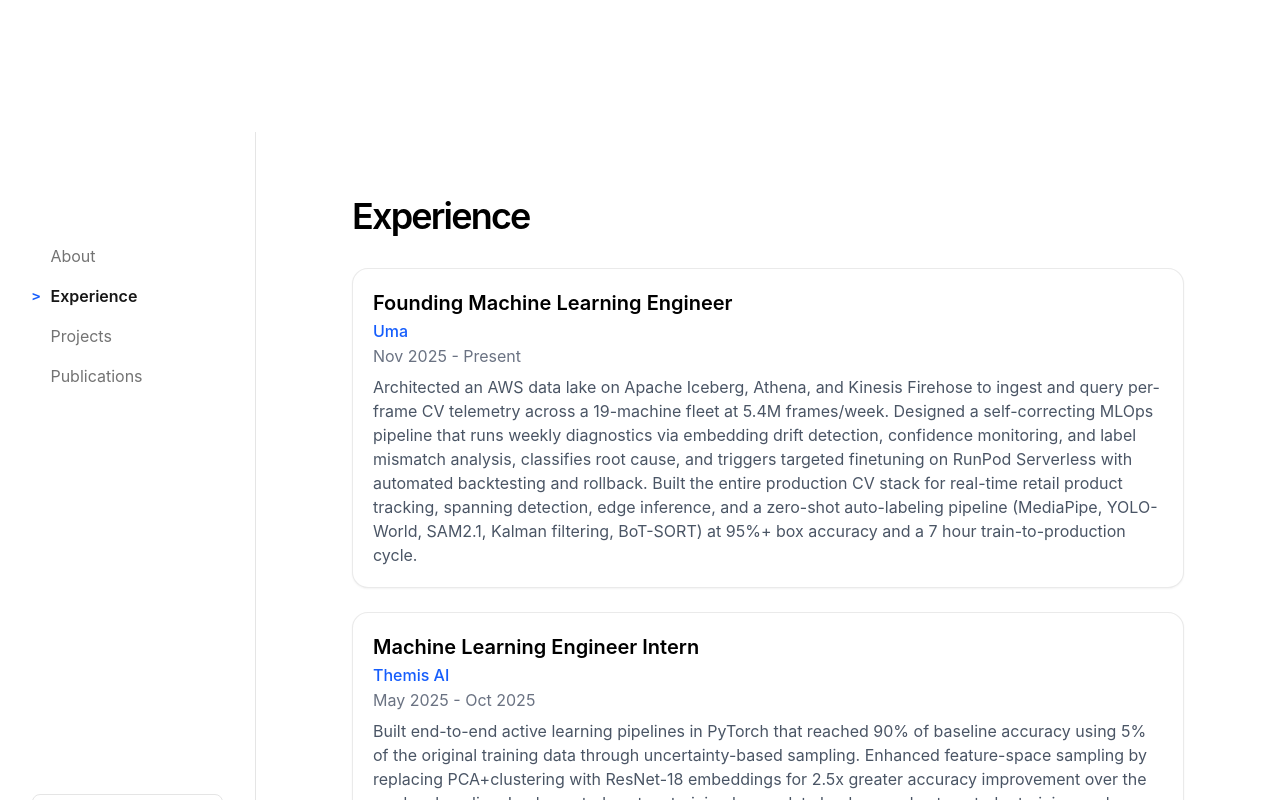
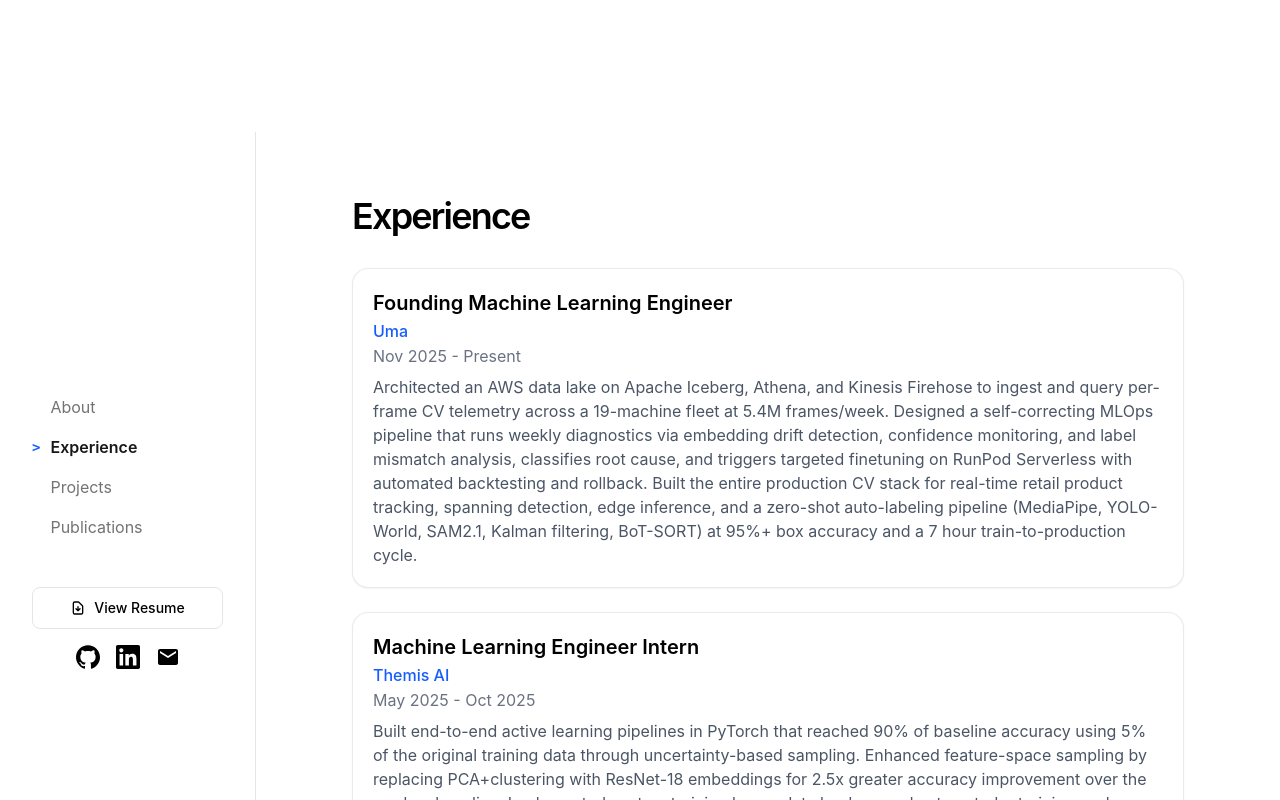
Before and after one commit to matthxie/portfolio-website, a Next.js app: page / in a window 1280 px wide. Shown: the part 700-1500 px from the top of the page. Built offline with nearby package versions, Linux system fonts and the light colour scheme.

Commit message:
make side panel components closer to vertical center

```diff
--- a/app/components/SidePanel.tsx
+++ b/app/components/SidePanel.tsx
@@ -8,7 +8,7 @@ export default function SidePanel() {
     const activeSection = useActiveSection(sections)
 
     return (
-        <aside className="hidden lg:flex w-64 shrink-0 sticky top-0 h-screen flex-col justify-between pt-28 pb-14 px-8 border-r border-neutral-200 dark:border-neutral-800 bg-white dark:bg-black">
+        <aside className="hidden lg:flex w-64 shrink-0 sticky top-0 h-screen flex-col justify-center gap-12 px-8 border-r border-neutral-200 dark:border-neutral-800 bg-white dark:bg-black">
             <div className="w-full">
                 <nav className="flex flex-col gap-4">
                     {sections.map((id) => {
```
